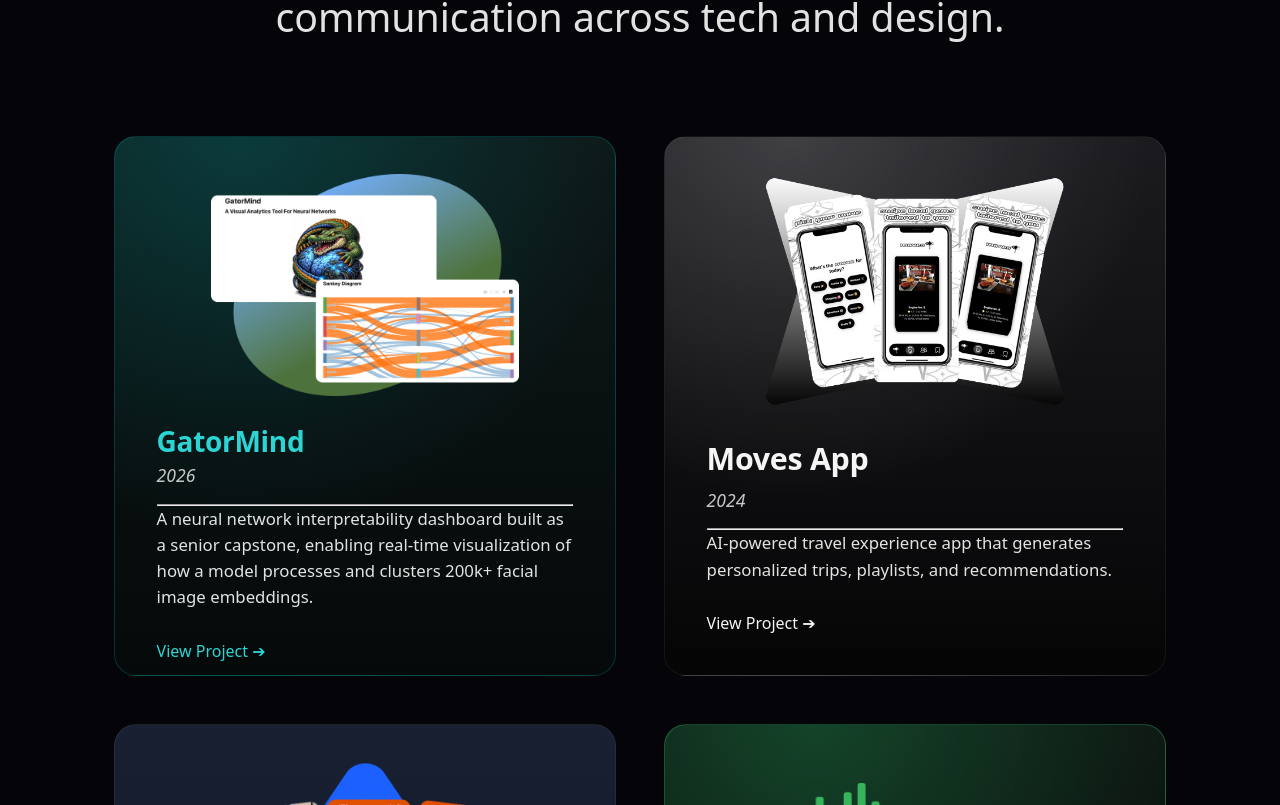
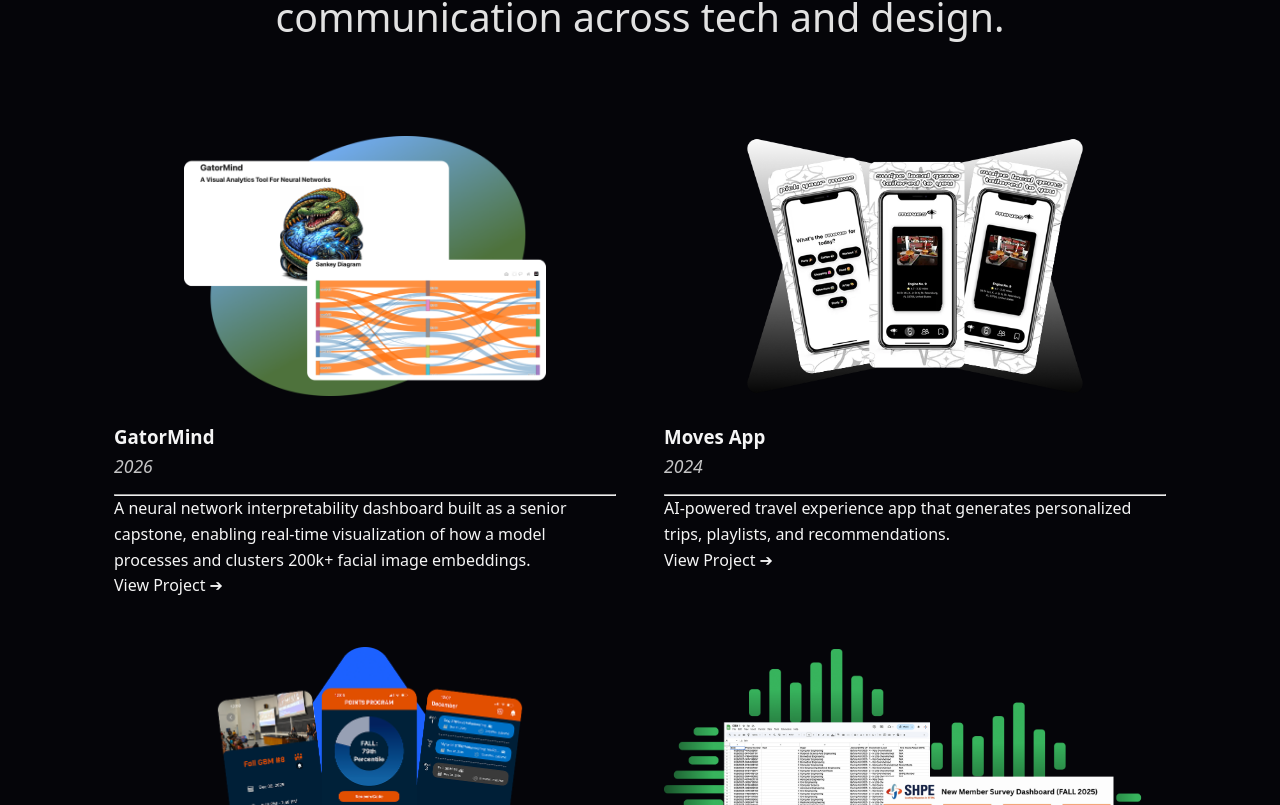
Before and after one commit to jlopezmarti20/jesuslopez-portfolio-website, a React (Vite) app: page / in a window 1280 px wide. Shown: the part 755-1560 px from the top of the page. Built offline with nearby package versions, Linux system fonts and the light colour scheme.

Commit message:
hide view project

```diff
--- a/src/components/ProjectsSection.jsx
+++ b/src/components/ProjectsSection.jsx
@@ -49,13 +49,13 @@ function ProjectsSection() {
             return (
               <article
                 key={slug}
-                className={`project-card
-                  ${isMoves ? "project-card--moves" : ""}
-                  ${isIOS ? "project-card--iosshpe" : ""}
-                  ${isShpeData ? "project-card--shpedata" : ""}
-                  ${isML ? "project-card--ml" : ""}
-                  ${isGatorMind ? "project-card--gatormind" : ""}
-                  ${project.accentClass || ""}`}
+                // className={`project-card
+                //   ${isMoves ? "project-card--moves" : ""}
+                //   ${isIOS ? "project-card--iosshpe" : ""}
+                //   ${isShpeData ? "project-card--shpedata" : ""}
+                //   ${isML ? "project-card--ml" : ""}
+                //   ${isGatorMind ? "project-card--gatormind" : ""}
+                //   ${project.accentClass || ""}`}
                 ref={(el) => (cardRefs.current[index] = el)}
               >
 
```
